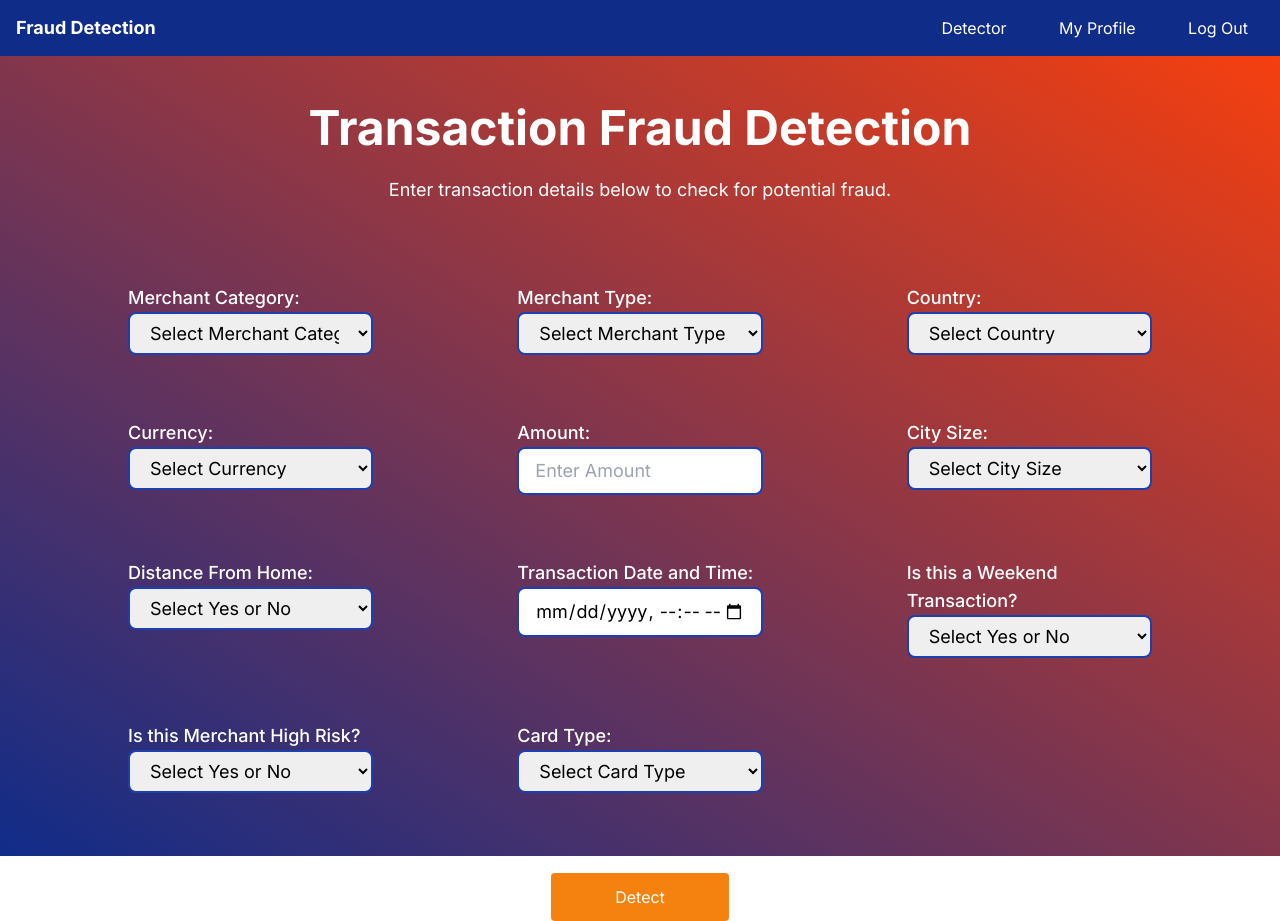
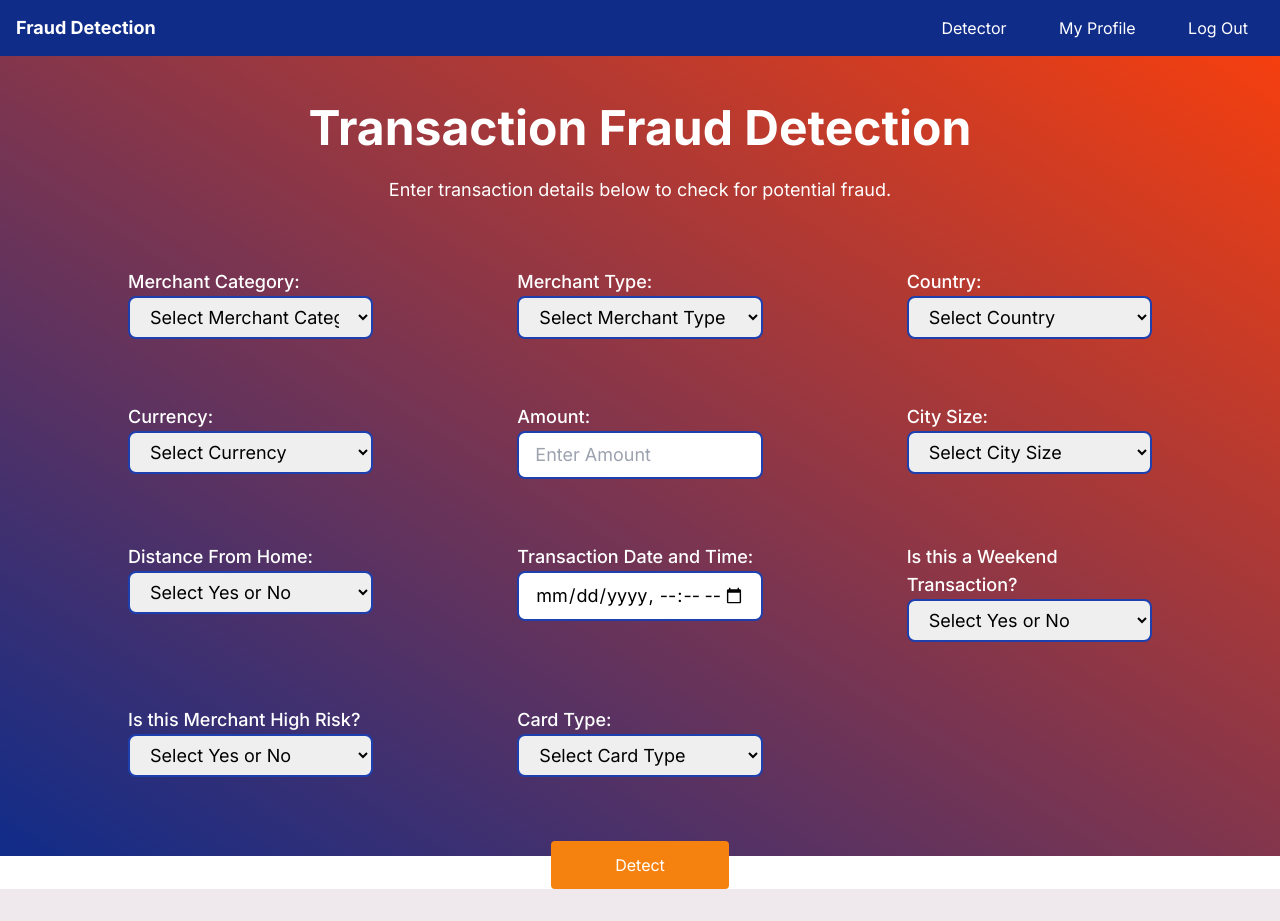
Before and after one commit to jnsltk/fraud_detection, a Django app: page /core/detection_page/ in a window 1280 px wide. After the commit the page ends 889 px from the top, so only its background shows below. Run offline with Django 5.2, Linux system fonts and the light colour scheme; the visitor is signed in with stand-in values (Sample User, id 1); parts of the project's set-up code (start-up, migrations or seed data) failed here and were passed over; some libraries are stand-ins or nearby versions.

Commit message:
Reslove conflicts

```diff
--- a/fraud_detection/core/templates/detection/detection_page.html
+++ b/fraud_detection/core/templates/detection/detection_page.html
@@ -9,7 +9,7 @@
     <p class="text-center text-lg">Enter transaction details below to check for potential fraud.</p>
 
     <!-- Fraud Detection Form -->
-    <form action="{% url 'core/detection_result' %}" method="post" class="flex flex-col items-center space-y-20 w-4/5 max-w-6xl">
+    <form action="{% url 'core/detection_result' %}" method="post" class="flex flex-col items-center space-y-16 w-4/5 max-w-6xl">
         {% csrf_token %}
 
         <div class="grid grid-cols-1 sm:grid-cols-3 gap-x-36 gap-y-16 w-full">
```
